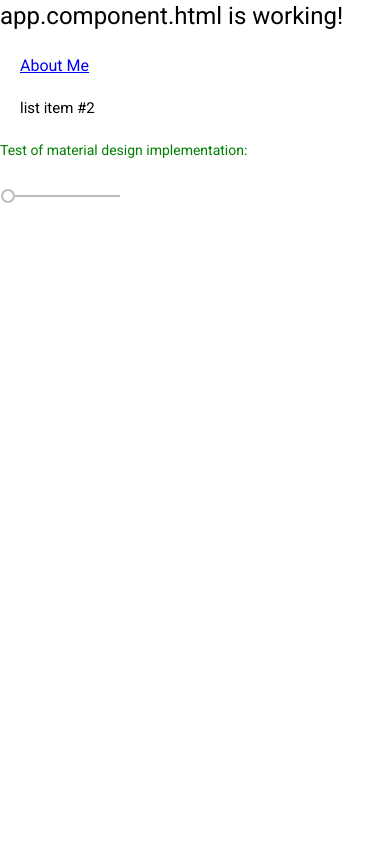
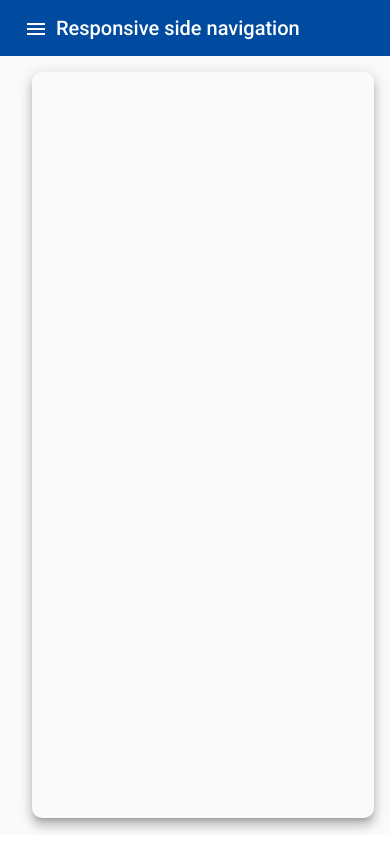
Before and after one commit to harrymcg/harryMcGuireAngularProject, an Angular app: page / in a window 390 px wide. Built offline with nearby package versions, Linux system fonts and the light colour scheme.

Commit message:
Working responsive sidebar

```diff
--- a/src/app/app.component.css
+++ b/src/app/app.component.css
@@ -7,3 +7,37 @@ ul {
   padding: 0; /* Remove padding */
   margin: 20px; /* Remove margins */
 }
+
+mat-toolbar {
+    background: #004a9f;
+    color: white;
+}
+
+mat-sidenav {
+    margin: 16px;
+    width: 200px;
+    border-right: none;
+    background: #002b5c;
+    color: white;
+    border-radius: 10px;
+    padding: 16px;
+    text-align: center;
+}
+
+mat-sidenav-container {
+    height: calc(100vh - 65px);
+}
+
+.content {
+    height: calc(100vh - 98px);
+    border-radius: 10px;
+    margin: 16px;
+    margin-left: 32px;
+
+    display: flex;
+    justify-content: center;
+    align-items: center;
+
+    font-size: 2rem;
+    color: lightgray;
+}
--- a/src/app/app.component.html
+++ b/src/app/app.component.html
@@ -1,14 +1,42 @@
-<h1>app.component.html is working!</h1>
+<mat-toolbar>
+  <button
+    mat-icon-button
+    *ngIf="sidenav.mode === 'over'"
+    (click)="sidenav.toggle()"
+  >
+    <mat-icon *ngIf="!sidenav.opened"> menu </mat-icon>
+    <mat-icon *ngIf="sidenav.opened"> close </mat-icon>
+  </button>
+  Responsive side navigation
+
+</mat-toolbar>
+
+<mat-sidenav-container>
+  <mat-sidenav #sidenav="matSidenav" class="mat-elevation-z8">
+    <div>
+      Sidebar content here!
       <ul>
         <h3><a routerLink="/about-me" routerLinkActive="active">About Me</a></h3>
         <h4>list item #2</h4>
       </ul>
-
-<p> Test of material design implementation:</p>
-<mat-slider min="1" max="100" step="1" value="1"></mat-slider>
+    </div>
+  </mat-sidenav>
+  <mat-sidenav-content>
+    <div class="content mat-elevation-z8">
+      <!--Main content here!-->
 
       <router-outlet></router-outlet>
+    </div>
+  </mat-sidenav-content>
+</mat-sidenav-container>
 
+<!-- ALL MY RANDOM TEST STUFF IS BELOW THIS
+
+<h1>app.component.html is working yay!</h1>
+
+<p>Test of material design implementation:</p>
+<mat-slider min="1" max="100" step="1" value="1"></mat-slider>
+-->
 
 <!-- * * * * * * * * * * * * * * * * * * * * * * * * * * * * * * * -->
 <!-- * * * * * * * * * * * The content below * * * * * * * * * * * -->
--- a/src/app/app.component.ts
+++ b/src/app/app.component.ts
@@ -1,4 +1,6 @@
-import { Component } from '@angular/core';
+import { Component, ViewChild } from '@angular/core';
+import { MatSidenav } from '@angular/material/sidenav';
+import { BreakpointObserver } from '@angular/cdk/layout';
 
 @Component({
   selector: 'app-root',
@@ -7,4 +9,23 @@ import { Component } from '@angular/core';
 })
 export class AppComponent {
   title = 'harryMcGuireAngularProject';
+  @ViewChild(MatSidenav) sidenav!: MatSidenav;
+
+  constructor (private observer: BreakpointObserver) {
+
+  }
+
+  ngAfterViewInit() {
+    this.observer.observe(['(max-width:800px)']).subscribe((res) => {
+      if (res.matches) {
+        this.sidenav.mode = 'over';
+        this.sidenav.close();
+      }
+      else {
+        this.sidenav.mode = 'side';
+        this.sidenav.open();
+      }
+    });
+  }
+
 }
--- a/src/app/app.module.ts
+++ b/src/app/app.module.ts
@@ -5,6 +5,12 @@ import { AppRoutingModule } from './app-routing.module';
 import { AppComponent } from './app.component';
 import { BrowserAnimationsModule } from '@angular/platform-browser/animations';
 import { MatSliderModule } from '@angular/material/slider';
+import { MatSidenavModule } from '@angular/material/sidenav';
+import { MatToolbarModule } from '@angular/material/toolbar';
+import { MatButtonModule } from '@angular/material/button';
+import { MatIconModule } from '@angular/material/icon';
+import { MatDividerModule } from '@angular/material/divider';
+
 import { AboutMeComponent } from './about-me/about-me.component';
 
 @NgModule({
@@ -15,8 +21,8 @@ import { AboutMeComponent } from './about-me/about-me.component';
   imports: [
     BrowserModule,
     AppRoutingModule,
-    BrowserAnimationsModule,
-    MatSliderModule
+    //material design imports:
+    BrowserAnimationsModule, MatSliderModule, MatSidenavModule, MatToolbarModule, MatButtonModule, MatIconModule, MatDividerModule,
   ],
   providers: [],
   bootstrap: [AppComponent]
```
Lines whose indentation alone changed are shown as unchanged.
